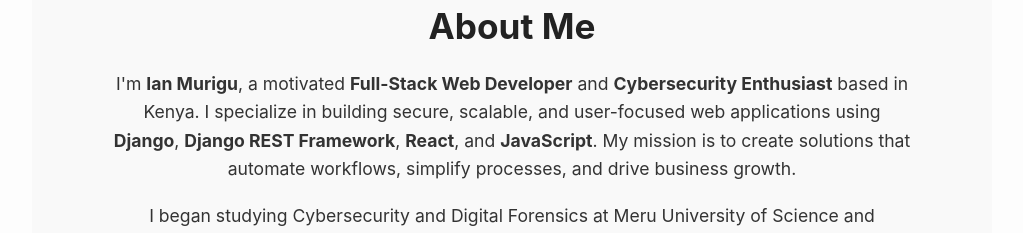
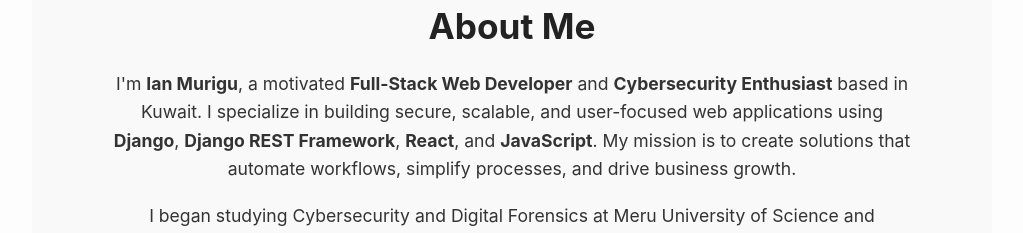
Before and after one commit to Ianmwangi934/Portfolio, a React (Vite) app: page / in a window 1280 px wide. Shown: the part 626-859 px from the top of the page, without its empty margins (128-1151 px from the left). Built offline with nearby package versions, Linux system fonts and the light colour scheme.

Commit message:
+updated y about

```diff
--- a/src/components/About.jsx
+++ b/src/components/About.jsx
@@ -7,7 +7,7 @@ const About = () => {
       <h2>About Me</h2>
 
       <p>
-        I'm <strong>Ian Murigu</strong>, a motivated <strong>Full-Stack Web Developer</strong> and <strong>Cybersecurity Enthusiast</strong> based in Kenya.
+        I'm <strong>Ian Murigu</strong>, a motivated <strong>Full-Stack Web Developer</strong> and <strong>Cybersecurity Enthusiast</strong> based in Kuwait.
         I specialize in building secure, scalable, and user-focused web applications using <strong>Django</strong>, <strong>Django REST Framework</strong>, <strong>React</strong>, and <strong>JavaScript</strong>.
         My mission is to create solutions that automate workflows, simplify processes, and drive business growth.
       </p>
```
